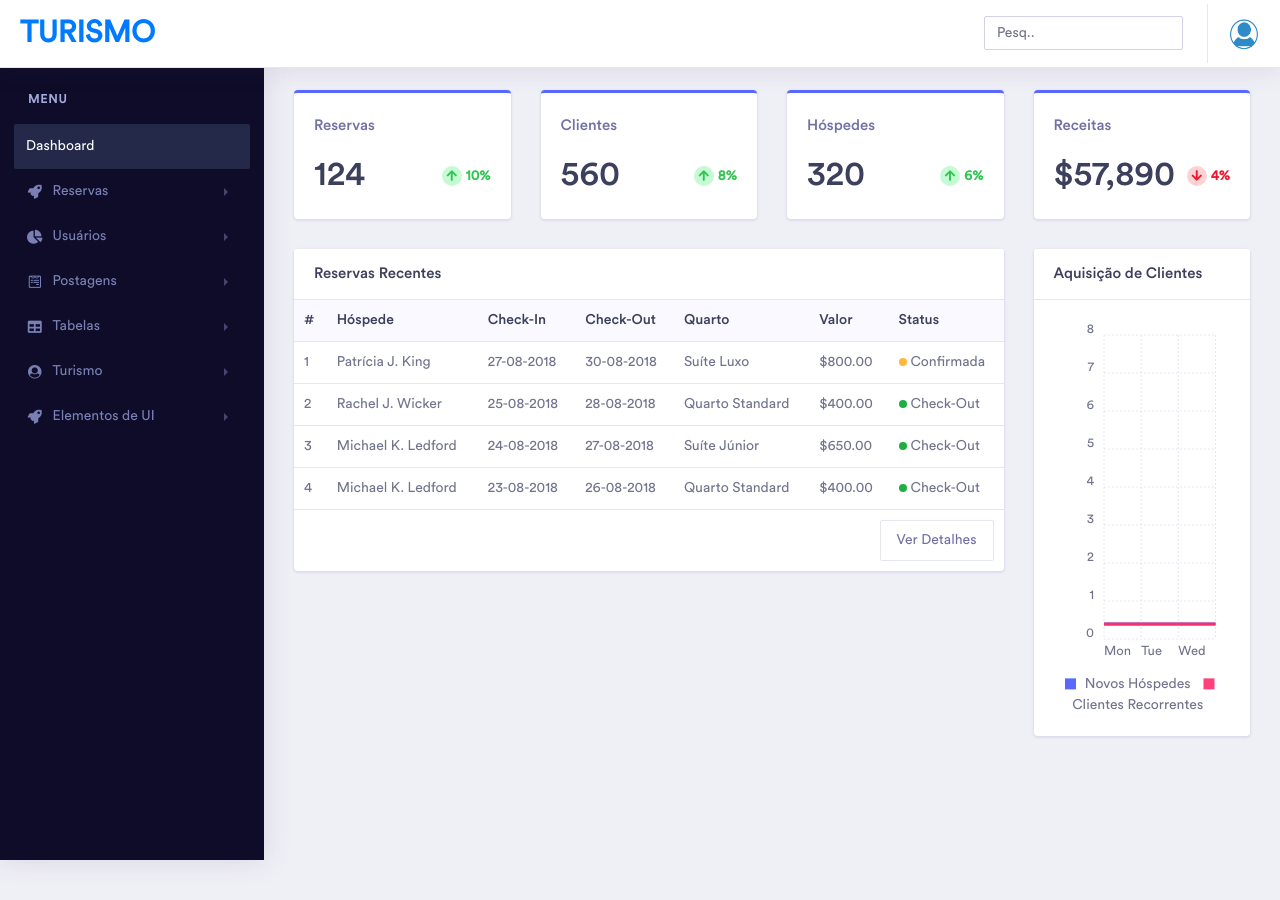
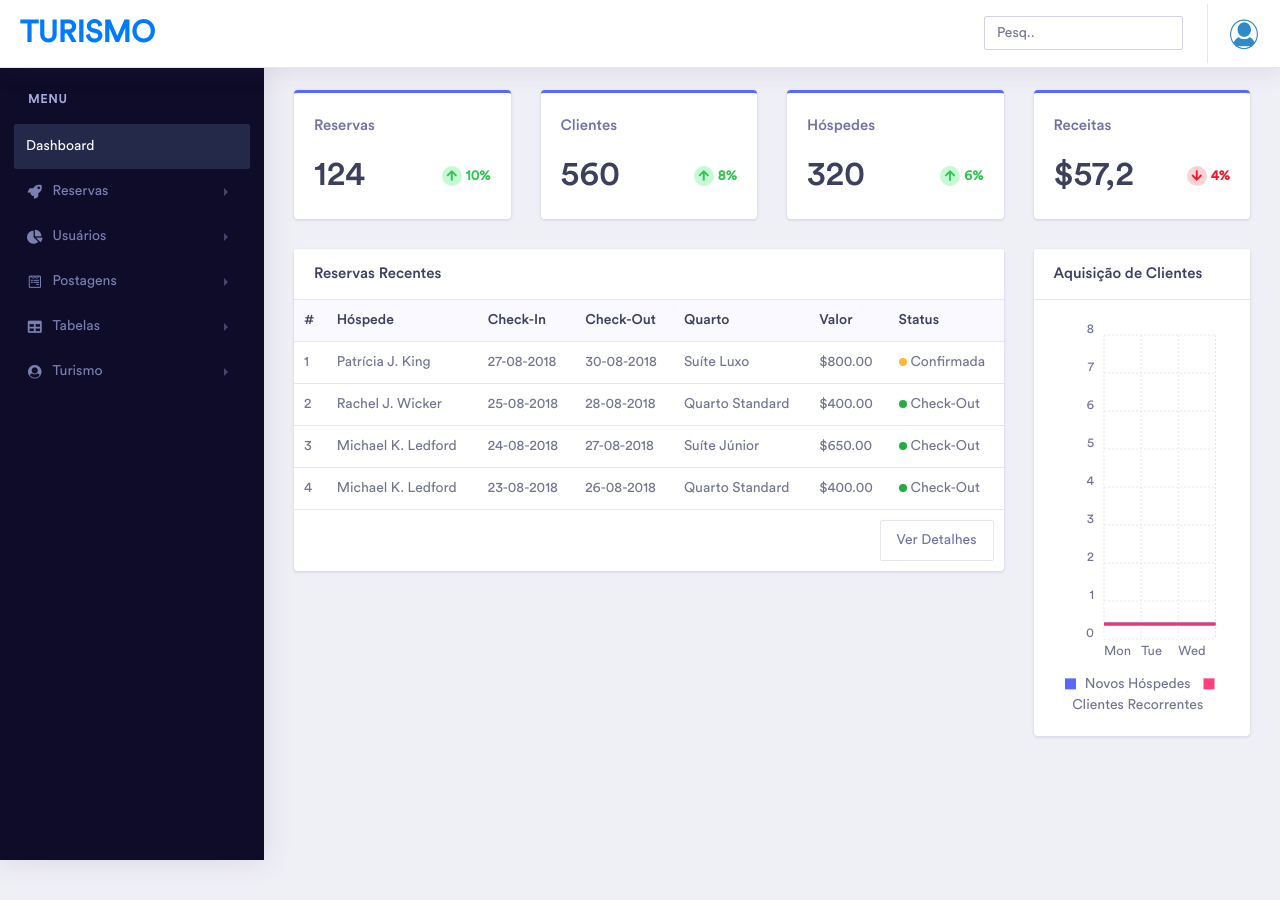
Before and after one commit to CesaltinoFelix/admin_turismo, a PHP site: page / in a window 1280 px wide. Shown: the top 900 px of the page. Run offline with PHP 8.4, Linux system fonts and the light colour scheme; the visitor is signed in with stand-in values (Sample User, id 1); some web fonts are replaced.

Commit message:
updating code

```diff
--- a/home.php
+++ b/home.php
@@ -61,7 +61,7 @@
                                     <div class="card-body">
                                         <h5 class="text-muted">Receitas</h5>
                                         <div class="metric-value d-inline-block">
-                                            <h1 class="mb-1">$57,890</h1>
+                                            <h1 class="mb-1">$57,2</h1>
                                         </div>
                                         <div
                                             class="metric-label d-inline-block float-right text-danger font-weight-bold">
--- a/templates/nav_left_sidebar.php
+++ b/templates/nav_left_sidebar.php
@@ -127,37 +127,7 @@
                                     </ul>
                                 </div>
                             </li>
-                            <li class="nav-item">
-                                <a class="nav-link" href="#" data-toggle="collapse" aria-expanded="false"
-                                    data-target="#submenu-ui" aria-controls="submenu-ui"><i
-                                        class="fa fa-fw fa-rocket"></i>Elementos de UI</a>
-                                <div id="submenu-ui" class="collapse submenu" style="">
-                                    <ul class="nav flex-column">
-                                        <li class="nav-item">
-                                            <a class="nav-link" href="#">Cartões <span
-                                                    class="badge badge-secondary">Novo</span></a>
-                                        </li>
-                                        <li class="nav-item">
-                                            <a class="nav-link" href="#">Geral</a>
-                                        </li>
-                                        <li class="nav-item">
-                                            <a class="nav-link" href="#">Carrossel</a>
-                                        </li>
-                                        <li class="nav-item">
-                                            <a class="nav-link" href="#">Lista de Grupos</a>
-                                        </li>
-                                        <li class="nav-item">
-                                            <a class="nav-link" href="#">Tipografia</a>
-                                        </li>
-                                        <li class="nav-item">
-                                            <a class="nav-link" href="#">Acordeões</a>
-                                        </li>
-                                        <li class="nav-item">
-                                            <a class="nav-link" href="#">Guias</a>
-                                        </li>
-                                    </ul>
-                                </div>
-                            </li>
+
                             <!-- Mais itens de menu podem ser adicionados aqui -->
                         </ul>
                     </div>
```
